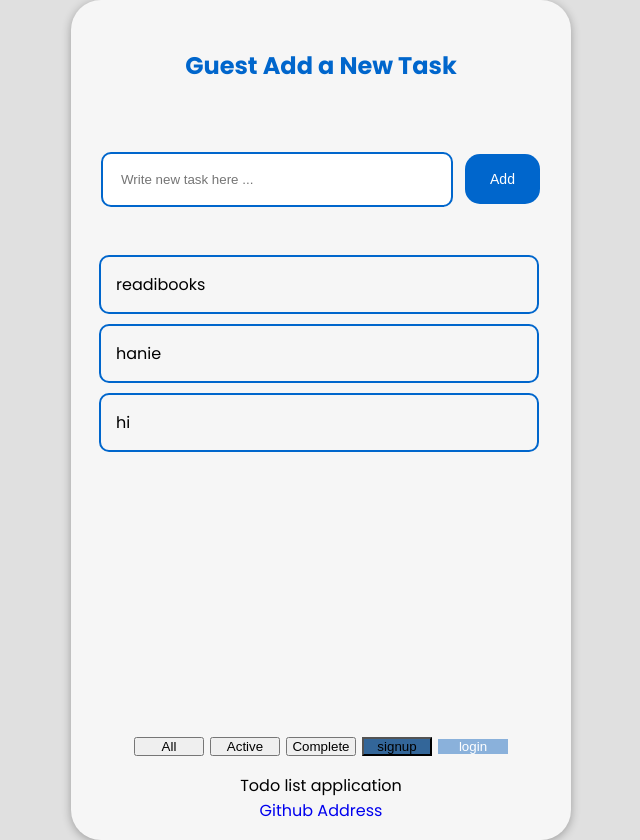
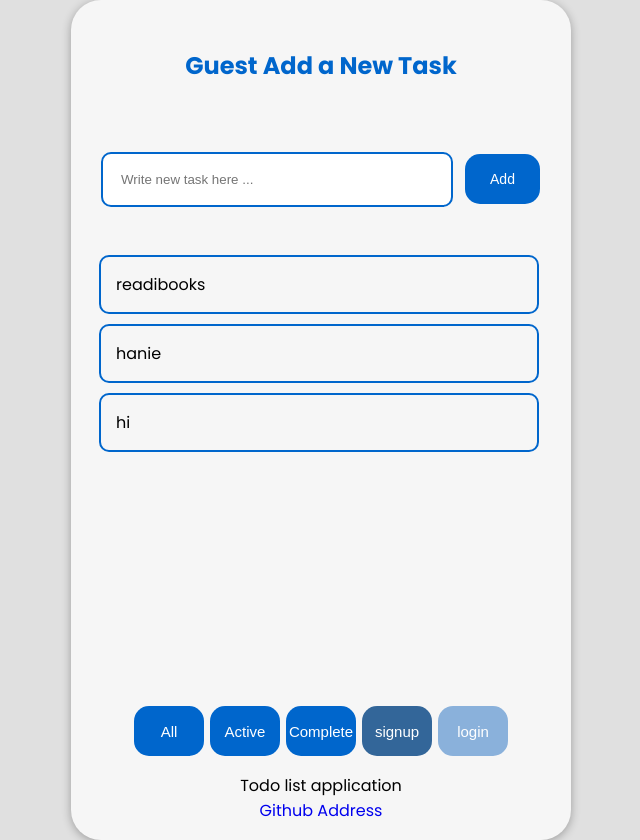
Before and after one commit to Hanieh-Sadeghi/TodoApp-TypeScript, an Angular app: page / in a window 1280 px wide. Shown: the whole page, without its empty margins (319-959 px from the left). Built offline with nearby package versions, Linux system fonts and the light colour scheme.

Commit message:
remove form

```diff
--- a/src/app/buttons/buttons.component.css
+++ b/src/app/buttons/buttons.component.css
@@ -1,4 +1,4 @@
-form input[type=submit] {
+input[type=submit] {
     color: #fff;
     background: rgb(0, 102, 204);
     font-size: 15px;
```
